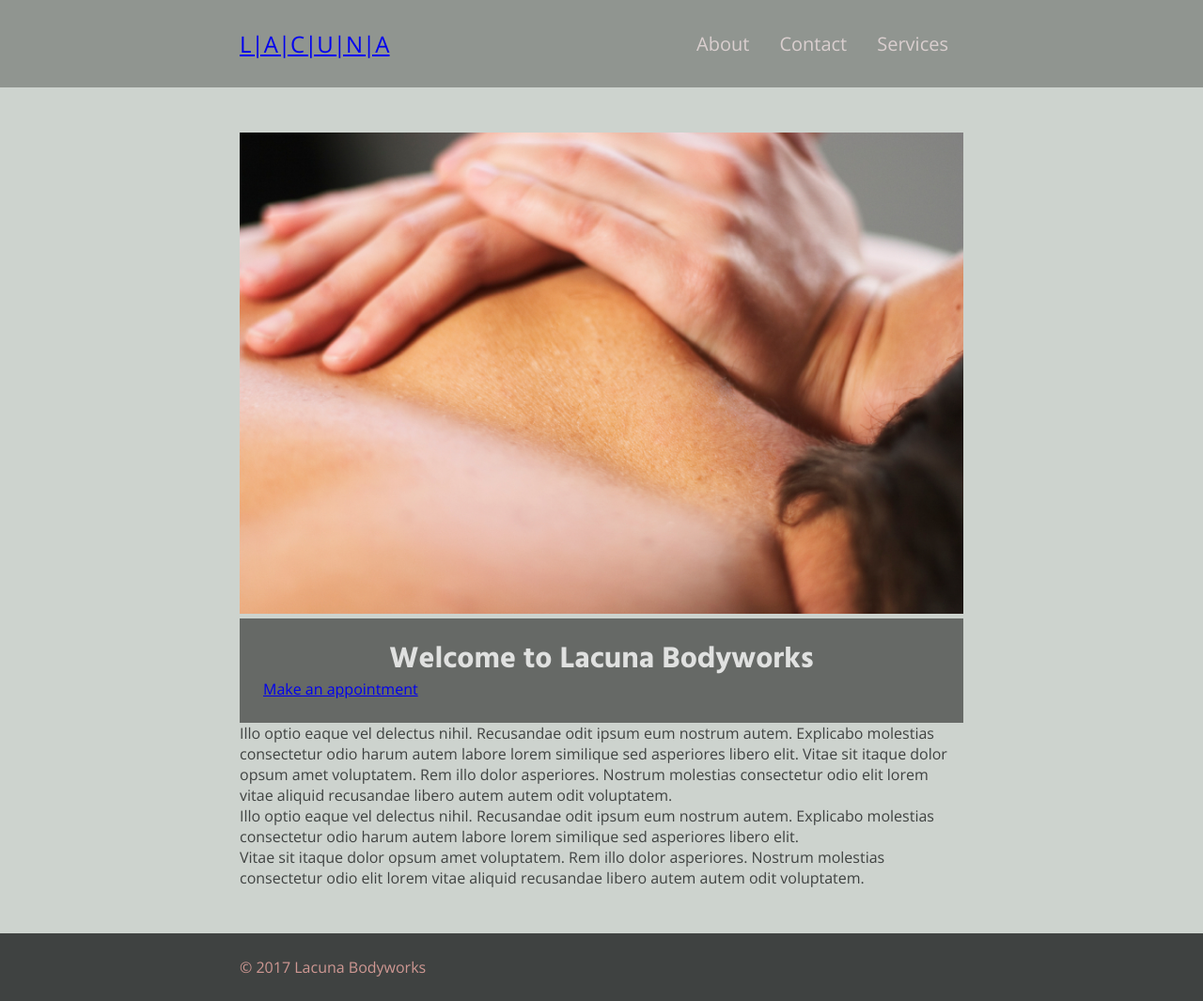
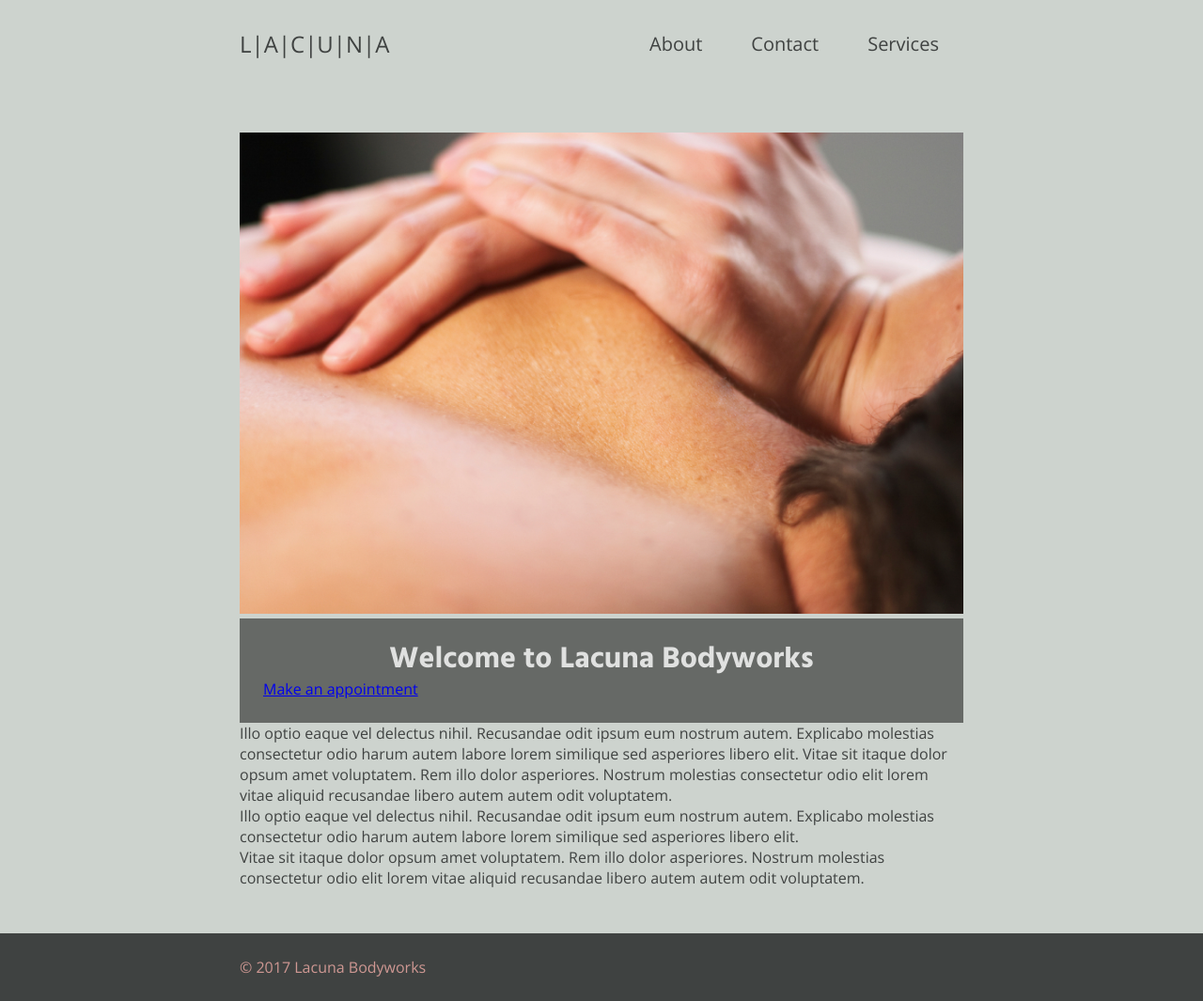
Before and after one commit to victoriarice/lacuna, a Jekyll site: the page built from index.md, in a window 1280 px wide. Shown: the whole page at 94% size. Built offline with Jekyll 4.4.1, drawn with Linux system fonts in a browser that asks for light colours; nearby versions of some CDN libraries.

Commit message:
style desktop nav

```diff
--- a/_includes/header.html
+++ b/_includes/header.html
@@ -1,7 +1,7 @@
 <header class="header">
   <div class="container header__container">
     <div class="header__logo-wrapper">
-      <a href="/">L|A|C|U|N|A</a>
+      <a class="header__logo" href="{{ site.url }}/">L|A|C|U|N|A</a>
     </div>
 
     <button class="nav__button nav__button--open js-open-nav" type="button">
@@ -20,7 +20,7 @@
         {% for p in navigation_pages %}
           {% if p.position %}
             <li class="nav__item">
-              <a class="nav__link{% if p.url == page.url %} nav__link--active{% endif %}" href="{{ p.url }}">
+              <a class="nav__link{% if p.url == page.url %} nav__link--active{% endif %}" href="{{ site.url }}{{ p.url }}">
                 {{ p.title }}
               </a>
             </li>
--- a/_sass/_header.scss
+++ b/_sass/_header.scss
@@ -1,5 +1,4 @@
 .header {
-  background-color: $grey;
   padding: 25px 0;
 }
 
@@ -12,3 +11,8 @@
   margin-right: auto;
   font-size: 1.5rem;
 }
+
+.header__logo {
+  color: $arsenic;
+  text-decoration: none;
+}
--- a/_sass/_nav.scss
+++ b/_sass/_nav.scss
@@ -13,6 +13,7 @@
   @media (min-width: $small) {
     position: static;
     transform: translate3d(0, 0, 0);
+    will-change: transform;
     background-color: transparent;
     width: auto;
     padding: 0;
@@ -74,6 +75,7 @@
 
   @media (min-width: $small) {
     border: none;
+    margin: 0 10px;
 
     &:nth-child(1) {
       display: none;
@@ -87,11 +89,50 @@
   padding: 0.5rem 1rem;
   text-decoration: none;
   font-size: 1.25rem;
+  position: relative;
 
   &:hover {
     background-color: rgba(0,0,0,0.25);
     transition: background-color 0.1s linear;
   }
+
+  @media (min-width: $small) {
+    color: $arsenic;
+
+    &::before,
+    &::after {
+      content: "";
+      position: absolute;
+      width: 0;
+      height: 2px;
+      background-color: $arsenic;
+      top: 100%;
+      will-change: width;
+      transition: width 0.2s cubic-bezier(0.4, 0.0, 0.2, 1);
+    }
+
+    &::before {
+      left: 50%;
+    }
+
+    &::after {
+      right: 50%;
+    }
+
+    &:hover {
+      background-color: transparent;
+
+      &::before,
+      &::after {
+        width: 50%;
+      }
+    }
+  }
 }
 
-.nav__link--active {}
+.nav__link--active {
+  &::before,
+  &::after {
+    width: 50%;
+  }
+}
```
